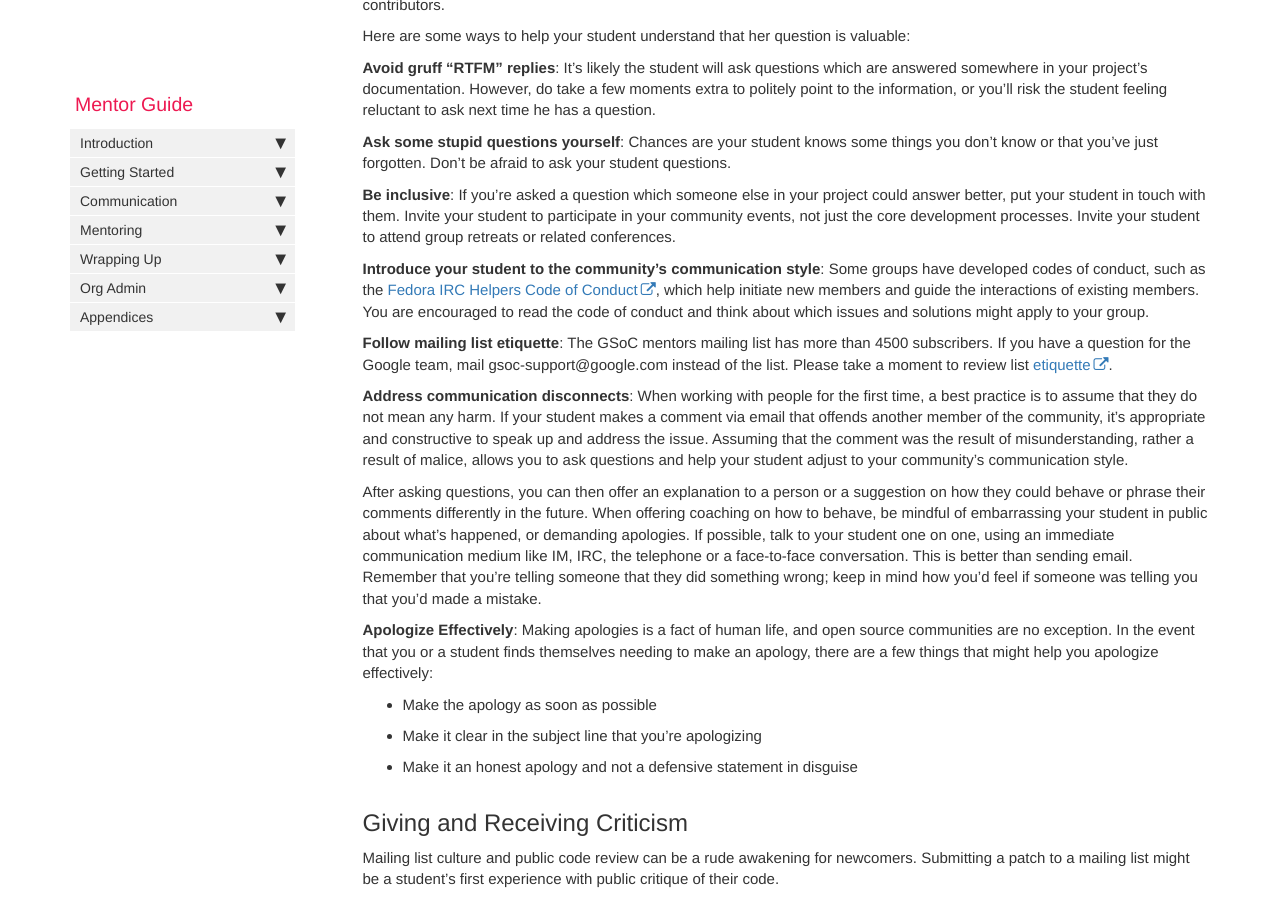
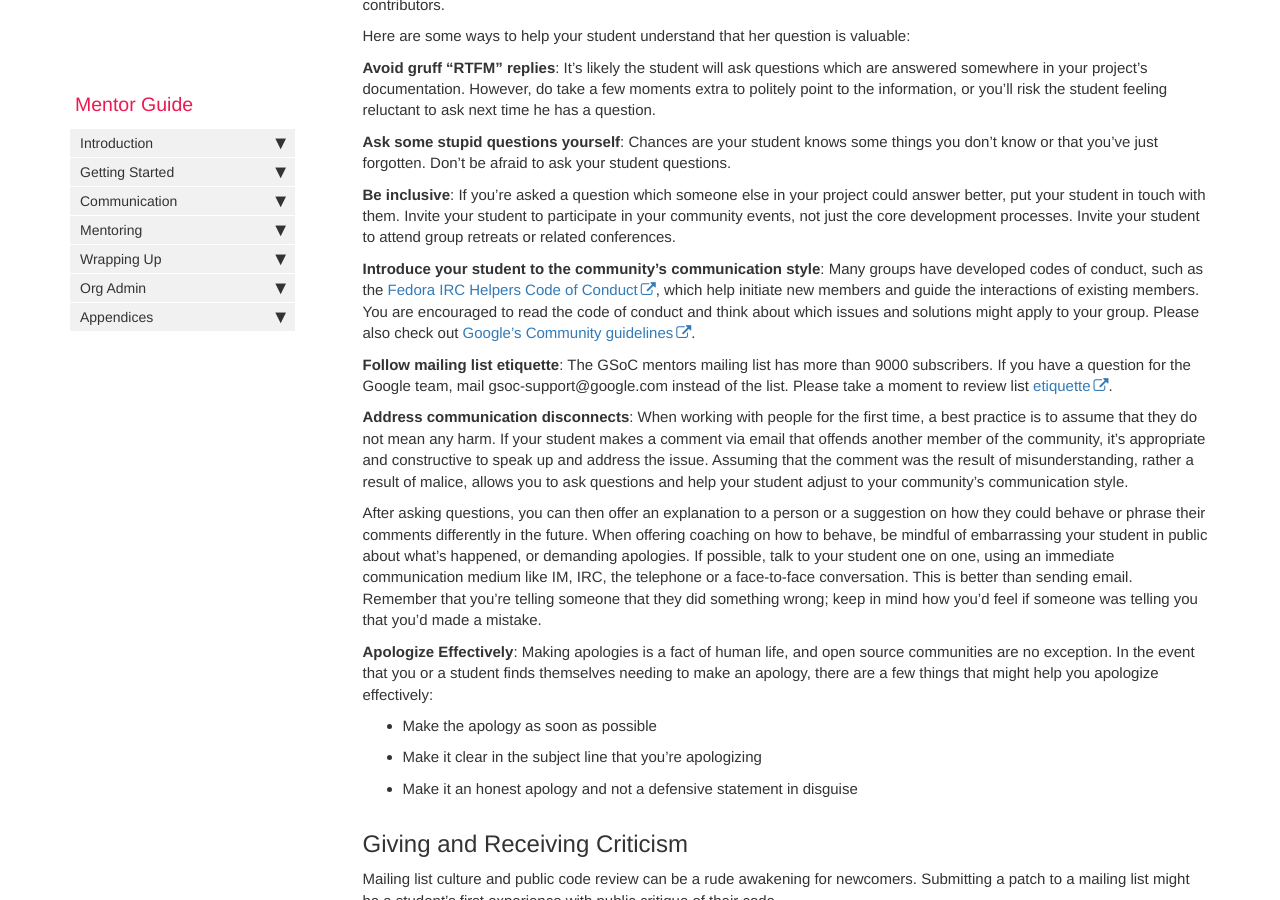
Before and after one commit to google/gsocguides, a Jekyll site: the page built from pages/mentor/07-best_practices.md, in a window 1280 px wide and 900 px high, scrolled down 882 px. Built offline with Jekyll 4.4.1, drawn with Linux system fonts in a browser that asks for light colours.

Commit message:
adding community guidelines

```diff
--- a/pages/mentor/07-best_practices.md
+++ b/pages/mentor/07-best_practices.md
@@ -32,9 +32,9 @@ Here are some ways to help your student understand that her question is valuable
 
 **Be inclusive**: If you're asked a question which someone else in your project could answer better, put your student in touch with them. Invite your student to participate in your community events, not just the core development processes. Invite your student to attend group retreats or related conferences.
 
-**Introduce your student to the community's communication style**: Some groups have developed codes of conduct, such as the [Fedora IRC Helpers Code of Conduct](http://fedoraproject.org/wiki/IRC_helpers_code_of_conduct), which help initiate new members and guide the interactions of existing members. You are encouraged to read the code of conduct and think about which issues and solutions might apply to your group.
+**Introduce your student to the community's communication style**: Many groups have developed codes of conduct, such as the [Fedora IRC Helpers Code of Conduct](http://fedoraproject.org/wiki/IRC_helpers_code_of_conduct), which help initiate new members and guide the interactions of existing members. You are encouraged to read the code of conduct and think about which issues and solutions might apply to your group. Please also check out [Google's Community guidelines](https://opensource.google/conduct/).
 
-**Follow mailing list etiquette**: The GSoC mentors mailing list has more than 4500 subscribers. If you have a question for the Google team, mail gsoc-support@google.com instead of the list. Please take a moment to review list [etiquette](https://www.google.com/search?q=mailing+list+etiquette).
+**Follow mailing list etiquette**: The GSoC mentors mailing list has more than 9000 subscribers. If you have a question for the Google team, mail gsoc-support@google.com instead of the list. Please take a moment to review list [etiquette](https://www.google.com/search?q=mailing+list+etiquette).
 
 **Address communication disconnects**: When working with people for the first time, a best practice is to assume that they do not mean any harm. If your student makes a comment via email that offends another member of the community, it's appropriate and constructive to speak up and address the issue. Assuming that the comment was the result of misunderstanding, rather a result of malice, allows you to ask questions and help your student adjust to your community's communication style.
 
```
